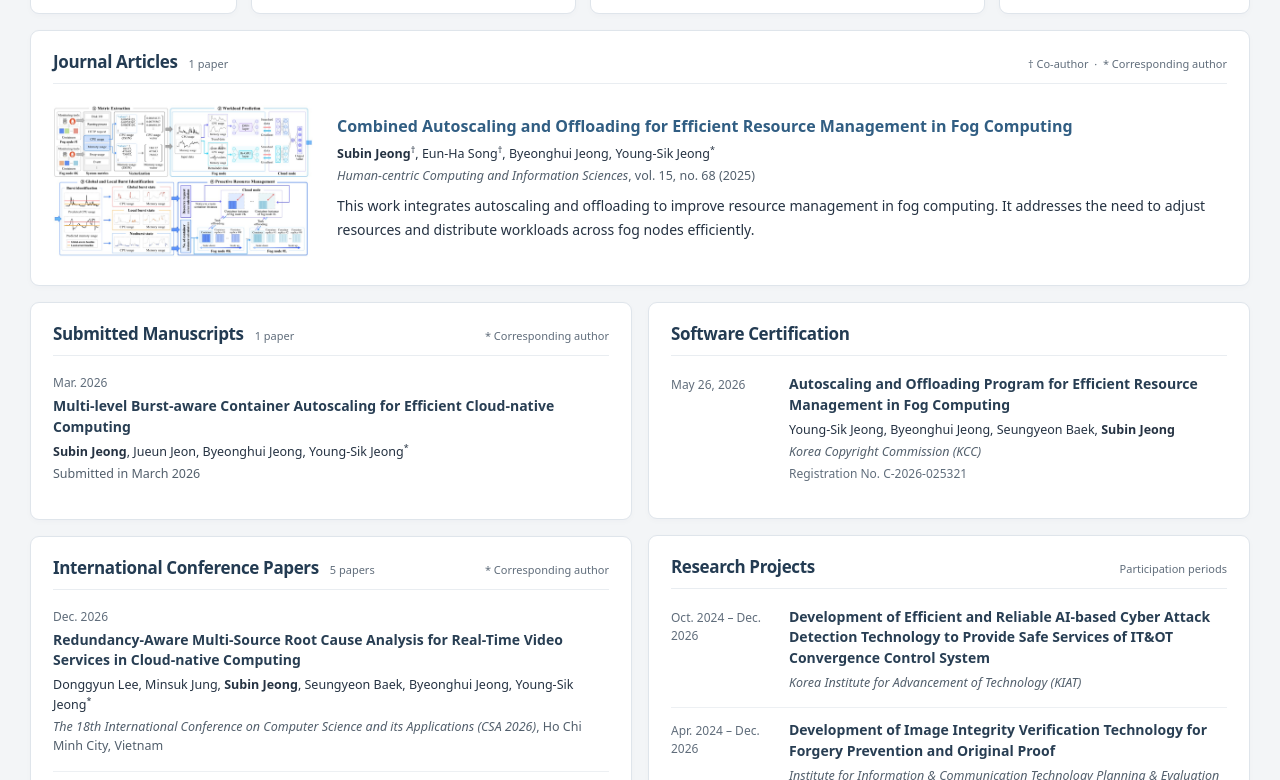
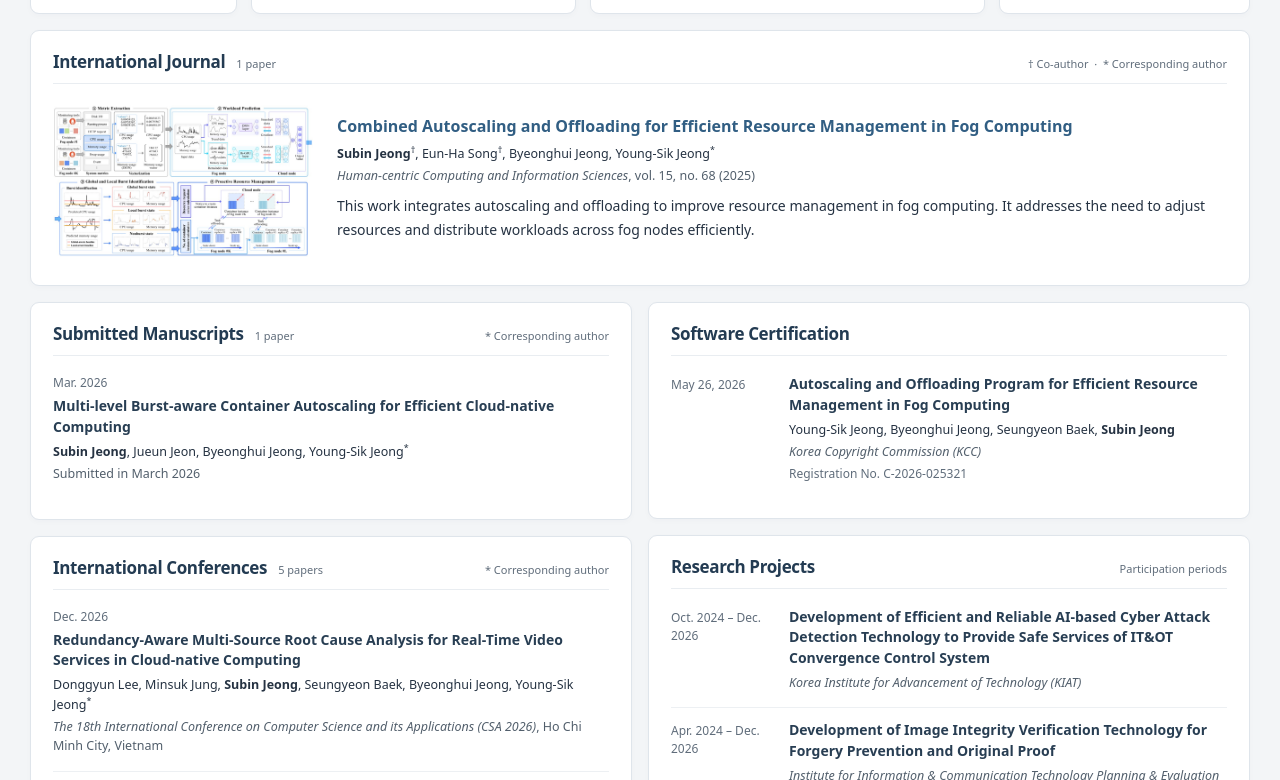
Before and after one commit to subinn-jeong/subinn-jeong.github.io, a plain HTML site: page index.html in a window 1280 px wide. Shown: the part 612-1392 px from the top of the page. Drawn offline with Linux system fonts and the light colour scheme.

Commit message:
Rename journal and conference section headings

```diff
--- a/index.html
+++ b/index.html
@@ -100,7 +100,7 @@
     </div>
     <section id="journals" aria-labelledby="journals-title">
       <div class="section-heading">
-        <h2 id="journals-title">Journal Articles <span class="paper-count">1 paper</span></h2>
+        <h2 id="journals-title">International Journal <span class="paper-count">1 paper</span></h2>
         <span class="heading-note">† Co-author &nbsp;·&nbsp; * Corresponding author</span>
       </div>
       <div class="journal-list">
@@ -138,7 +138,7 @@
     </section>
     <section id="conferences" aria-labelledby="conferences-title">
       <div class="section-heading">
-        <h2 id="conferences-title">International Conference Papers <span class="paper-count">5 papers</span></h2>
+        <h2 id="conferences-title">International Conferences <span class="paper-count">5 papers</span></h2>
         <span class="heading-note">* Corresponding author</span>
       </div>
       <div class="publication-list">
```
